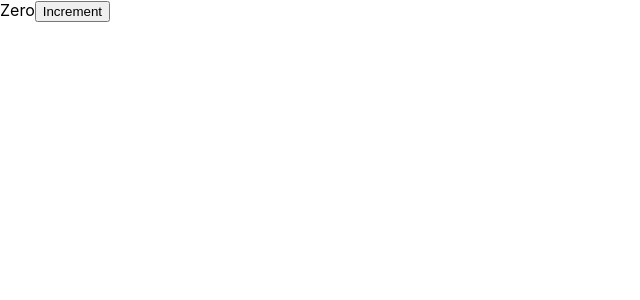
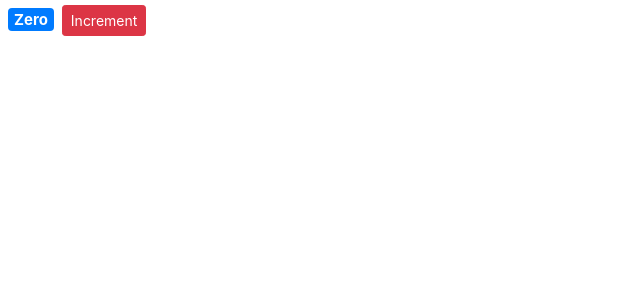
Before and after one commit to priyansh18/React-Crash, a React (Create React App) app in the folder react-app/: page / in a window 1280 px wide. Shown: the top 300 px of the page, without its empty margins (0-640 px from the left). Built offline with nearby package versions, Linux system fonts and the light colour scheme.

Commit message:
Setting attributes

```diff
--- a/react-app/src/components/counter.jsx
+++ b/react-app/src/components/counter.jsx
@@ -4,11 +4,17 @@ class Counter extends Component {
   state = {
     count: 0,
   };
+  styles = {
+    fontSize: 15,
+    fontWeight: "bold",
+  };
   render() {
     return (
       <div>
-        <span>{this.formatCount()}</span>
-        <button>Increment</button>
+        <span style={this.styles} className="badge badge-primary m-2">
+          {this.formatCount()}
+        </span>
+        <button className="btn btn-danger btn-sm">Increment</button>
       </div>
     );
   }
--- a/react-app/src/index.js
+++ b/react-app/src/index.js
@@ -3,7 +3,7 @@ import ReactDOM from "react-dom";
 import "./index.css";
 import App from "./App";
 import * as serviceWorker from "./serviceWorker";
-// import "./bootstrap/dist/css/bootstrap.css";
+import "bootstrap/dist/css/bootstrap.css";
 import Counter from "./components/counter";
 ReactDOM.render(
   <React.StrictMode>
```
